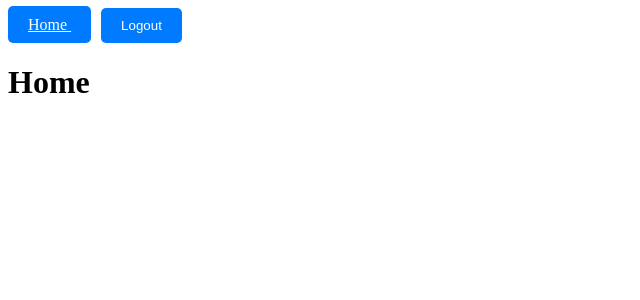
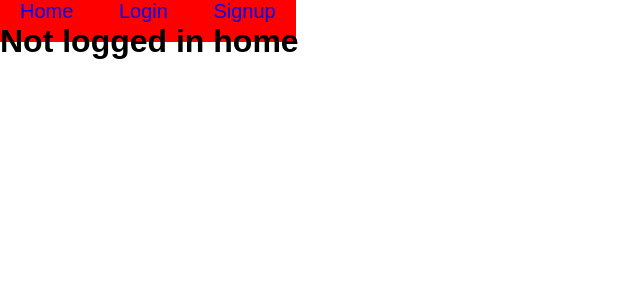
Before and after one commit to jacob-kachmarek/forumZ, a React (Vite) app in the folder client/: page / in a window 1280 px wide. Shown: the top 300 px of the page, without its empty margins (0-640 px from the left). Built offline with nearby package versions, Linux system fonts and the light colour scheme.

Commit message:
working on styling the nav

```diff
--- a/client/src/components/Navbar/index.jsx
+++ b/client/src/components/Navbar/index.jsx
@@ -2,7 +2,7 @@ import { Link, useLocation } from 'react-router-dom';
 import Auth from '../../utils/auth';
 import './navbar.css';
 
-const loggedIn = true; // delete this eventually
+const loggedIn = false; // delete this eventually
 
 export default function Navbar () {
    const currentPage = useLocation().pathname;
@@ -14,6 +14,7 @@ export default function Navbar () {
 
     return(
       <>
+         <div>
             {loggedIn ? (        // change to Auth.loggedIn() eventually;
                <div>
                   {(currentPage === "/") ? (<Link className='activeLink' to="/" > Home </Link>) : (<Link className='inactiveLink' to="/" > Home </Link>)}
@@ -26,6 +27,8 @@ export default function Navbar () {
                   {(currentPage === "/signup") ? (<Link className='activeLink' to="/signup" > Signup </Link>) : (<Link className='inactiveLink' to="/signup" > Signup </Link>)}
                </div>
             )}
+
+         </div>
       </>
     );
 }
--- a/client/src/components/Navbar/navbar.css
+++ b/client/src/components/Navbar/navbar.css
@@ -1,27 +1,17 @@
-/* navbar.css */
-.activeLink {
-  background-color: #007bff; /* Active link background color */
-  color: #fff; /* Active link text color */
-  padding: 10px 20px; /* Adjust padding as needed */
-  border-radius: 5px; /* Rounded corners for active link */
-  margin-right: 10px; /* Adjust spacing between links */
+.activeLink, .inactiveLink {
+  text-decoration: none;
+  font-size: 20px;
+  padding: 20px;
+  background-color: red;
+  margin-bottom: 50px;
 }
 
-.inactiveLink {
-  color: #333; /* Inactive link text color */
-  margin-right: 10px; /* Adjust spacing between links */
-  text-decoration: none; /* Remove underline from links */
-}
 
 button {
-  background-color: #007bff; /* Button background color */
-  color: #fff; /* Button text color */
-  padding: 10px 20px; /* Adjust padding as needed */
-  border: none; /* Remove button border */
-  border-radius: 5px; /* Rounded corners for button */
-  cursor: pointer; /* Show pointer cursor on hover */
+  background-color: #007bff;
+  color: #fff;
+  padding: 10px 20px;
+  border: none;
+  border-radius: 5px;
+  cursor: pointer;
 }
-
-button:hover {
-  background-color: #0056b3; /* Button background color on hover */
-}
--- a/client/src/main.jsx
+++ b/client/src/main.jsx
@@ -1,5 +1,6 @@
 import ReactDOM from 'react-dom/client'
 import { createBrowserRouter, RouterProvider } from "react-router-dom";
+import './main.css';
 
 import App from './App.jsx'
 import Home from './pages/Home';
--- a/client/src/pages/Home.jsx
+++ b/client/src/pages/Home.jsx
@@ -1,7 +1,28 @@
+import './Home.css';
+import '../utils/auth';
+
+const loggedIn = false; // change later // change to Auth.loggedIn() eventually;
+
 export default function Home() {
+
+    if (!loggedIn){
+        return (
+            <h1>Not logged in home</h1>
+        );
+    }
+
     return (
         <>
-            <h1>Home</h1>
+            <h1>Logged In home</h1>
         </>
     )
 }
+
+
+// NOT logged In
+    // render all forums
+    // search for one
+
+// Logged IN
+    // render all forums by User
+    // allow creation of a new forum
```
Also changed, not shown: client/src/main.css (renamed from client/src/index.css), client/src/pages/Home.css (added). Lines whose indentation alone changed are shown as unchanged.
